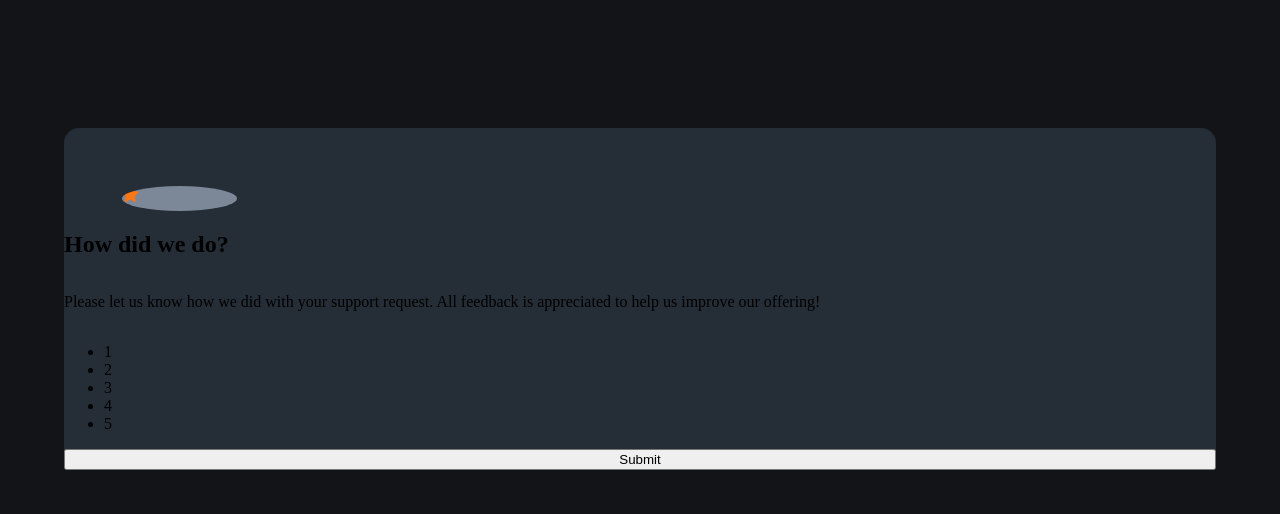
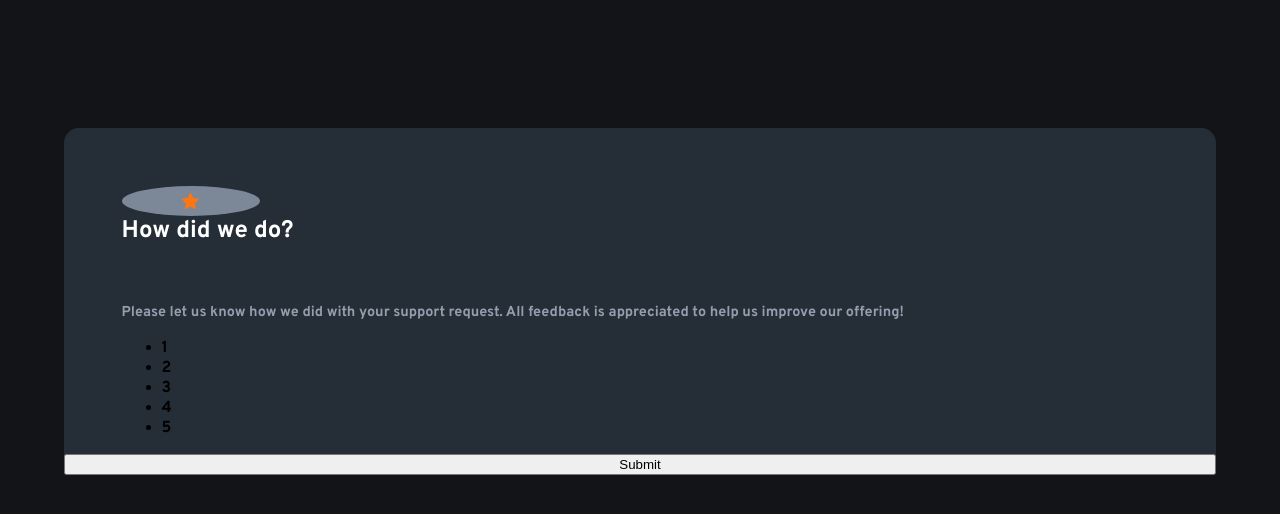
Before and after one commit to mauro4889/rating-component, a plain HTML site: page index.html in a window 1280 px wide. Drawn offline with Linux system fonts and the light colour scheme.

Commit message:
Cuarto commit

```diff
--- a/assets/index.sass
+++ b/assets/index.sass
@@ -1,3 +1,5 @@
+@import 'variables';
+
 body
     background-color: hsl(216, 12%, 8%)
     margin: 0
@@ -10,12 +12,25 @@ body
     border-radius: 15px
     display: flex
     flex-direction: column
+    font-family: $primary-font
     .container__logo
-        width: 10%
-        height: 25px
+        width: 12%
+        height: 30px
         background-image: url('../images/icon-star.svg')
         background-repeat: no-repeat
+        background-position: center center
         background-color: hsl(216, 12%, 54%)
         margin-top: 5%
         margin-left: 5%
         border-radius: 100%
+    .container__title, .container__paragraph, .container__rating
+        width: 90%
+        margin: auto
+    .container__title
+        font-weight: 700
+        margin-bottom: 5%
+        color: hsl(0, 0%, 100%)
+    .container__paragraph
+        font-weight: 400
+        font-size: 90%
+        color: hsl(217, 12%, 63%)
--- /dev/null
+++ b/assets/variables.sass
@@ -0,0 +1,3 @@
+@import url('https://fonts.googleapis.com/css2?family=Overpass:wght@700&family=Roboto&display=swap');
+
+$primary-font: 'Overpass'
```
Also changed, not shown: assets/index.css, assets/variables.css (added), 2 other files.
